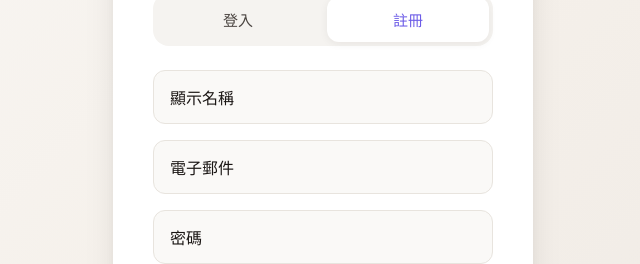
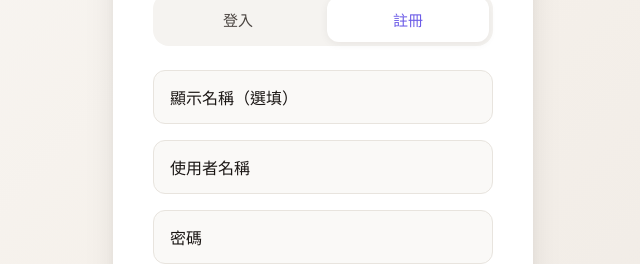
Before and after one commit to stevechen1112/Aetheria_Core, a React (Vite) app in the folder webapp/: page / in a window 1280 px wide. Both pictures are taken after a click on the button "註冊". Shown: the part 286-550 px from the top of the page, without its empty margins (317-957 px from the left). Built offline with nearby package versions, Linux system fonts and the light colour scheme.

Commit message:
feat: 改用使用者名稱+密碼註冊登入（取代 email）

```diff
--- a/webapp/src/App.jsx
+++ b/webapp/src/App.jsx
@@ -33,7 +33,7 @@ function App() {
   // ========== Auth Modal ==========
   const [showAuth, setShowAuth] = useState(false)
   const [authMode, setAuthMode] = useState('login')
-  const [authForm, setAuthForm] = useState({ email: '', password: '', display_name: '' })
+  const [authForm, setAuthForm] = useState({ username: '', password: '', display_name: '' })
   const [authLoading, setAuthLoading] = useState(false)
   const authModalRef = useRef(null)
   const authFirstFieldRef = useRef(null)
@@ -167,11 +167,11 @@ function App() {
     try {
       const endpoint = authMode === 'login' ? '/api/auth/login' : '/api/auth/register'
       const payload = authMode === 'login'
-        ? { email: authForm.email.trim(), password: authForm.password.trim() }
+        ? { username: authForm.username.trim(), password: authForm.password.trim() }
         : {
-            email: authForm.email.trim(),
+            username: authForm.username.trim(),
             password: authForm.password.trim(),
-            display_name: authForm.display_name.trim() || '使用者',
+            display_name: authForm.display_name.trim() || authForm.username.trim(),
             consents: { terms_accepted: true, data_usage_accepted: true }
           }
 
@@ -190,7 +190,7 @@ function App() {
       setToken(data.token)
       setUserId(data.user_id)
       setShowAuth(false)
-      setAuthForm({ email: '', password: '', display_name: '' })
+      setAuthForm({ username: '', password: '', display_name: '' })
 
       // 重新載入用戶資料
       fetch(`${apiBase}/api/profile`, {
@@ -305,22 +305,24 @@ function App() {
               {authMode === 'register' && (
                 <input
                   type="text"
-                  placeholder="顯示名稱"
+                  placeholder="顯示名稱（選填）"
                   value={authForm.display_name}
                   onChange={(e) => setAuthForm(prev => ({ ...prev, display_name: e.target.value }))}
                 />
               )}
               <input
-                type="email"
-                placeholder="電子郵件"
-                value={authForm.email}
-                onChange={(e) => setAuthForm(prev => ({ ...prev, email: e.target.value }))}
+                type="text"
+                placeholder="使用者名稱"
+                value={authForm.username}
+                onChange={(e) => setAuthForm(prev => ({ ...prev, username: e.target.value }))}
+                autoComplete="username"
               />
               <input
                 type="password"
                 placeholder="密碼"
                 value={authForm.password}
                 onChange={(e) => setAuthForm(prev => ({ ...prev, password: e.target.value }))}
+                autoComplete="current-password"
               />
 
               {authError && <div className="auth-error">{authError}</div>}
@@ -433,7 +435,7 @@ function App() {
                 {authMode === 'register' && (
                   <input
                     type="text"
-                    placeholder="顯示名稱"
+                    placeholder="顯示名稱（選填）"
                     value={authForm.display_name}
                     onChange={e => setAuthForm(f => ({ ...f, display_name: e.target.value }))}
                     onKeyDown={handleKeyDown}
@@ -441,12 +443,13 @@ function App() {
                   />
                 )}
                 <input
-                  type="email"
-                  placeholder="Email"
-                  value={authForm.email}
-                  onChange={e => setAuthForm(f => ({ ...f, email: e.target.value }))}
+                  type="text"
+                  placeholder="使用者名稱"
+                  value={authForm.username}
+                  onChange={e => setAuthForm(f => ({ ...f, username: e.target.value }))}
                   onKeyDown={handleKeyDown}
                   ref={authMode === 'login' ? authFirstFieldRef : undefined}
+                  autoComplete="username"
                 />
                 <input
                   type="password"
@@ -454,6 +457,7 @@ function App() {
                   value={authForm.password}
                   onChange={e => setAuthForm(f => ({ ...f, password: e.target.value }))}
                   onKeyDown={handleKeyDown}
+                  autoComplete="current-password"
                 />
                 {authError && <div className="auth-error">{authError}</div>}
                 <button
```
Also changed, not shown: 2 other files (tests, documents, lock files or other folders).
